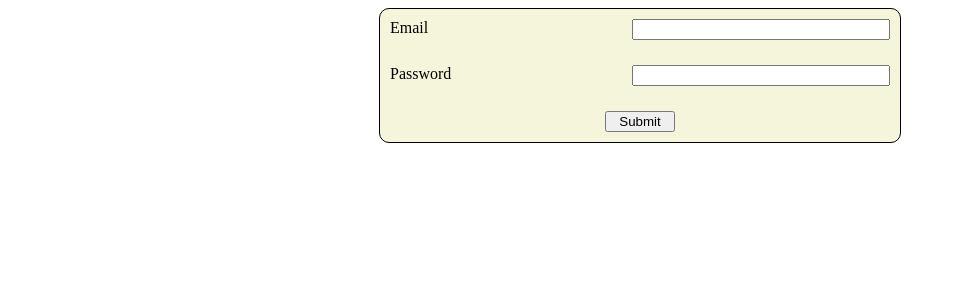
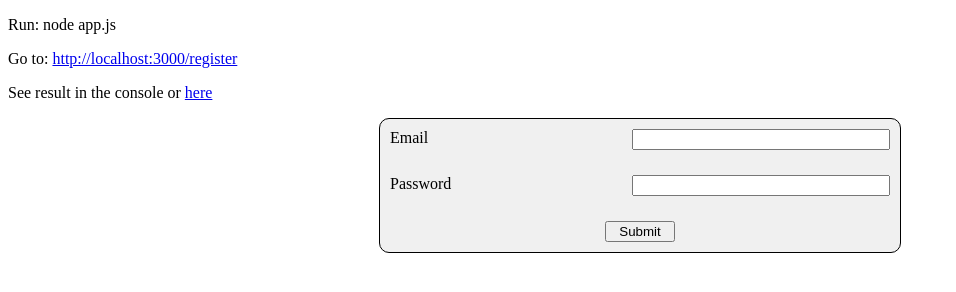
Before and after one commit to Ira-drozd/Form-Validator, a website: page index.html in a window 1280 px wide. Shown: the whole page, without its empty margins (0-956 px from the left). Drawn offline with nearby package versions, Linux system fonts and the light colour scheme.

Commit message:
add instruction

```diff
--- a/app.js
+++ b/app.js
@@ -14,7 +14,7 @@ app.get("/register", urlencodedParser, function (request, response) {
 app.post("/register", urlencodedParser, function (request, response) {
     if (!request.body) return response.sendStatus(400);
     console.log(request.body);
-   // response.send(`${request.body.email} - ${request.body.password}`);
+    //response.send(`${request.body.email} - ${request.body.password}`);
 
     function check() {
     let email=request.body.email;
--- a/index.html
+++ b/index.html
@@ -9,6 +9,11 @@
     <title>Document</title>
 </head>
 <body>
+<div class="instruction">
+    <p>Run: node app.js</p>
+    <p>Go to: <a href="http://localhost:3000/register">http://localhost:3000/register</a></p>
+    <p>See result in the console or <a href="img/result.PNG">here</a></p>
+</div>
 <form action="/register" method="post" name="myform">
     <label for="email">Email <input type="email" name="email" id="email" required></label>
 
--- a/public/js.js
+++ b/public/js.js
@@ -32,7 +32,8 @@ function submitForm(event) {
         data: {email: email.value, password: password.value}
     })
         .done(function (data) {
-            console.log("Data Saved: ", data);
+            console.log("Data: ", data);
+            alert("See result in the console");
             if (data.status === 1) {
                 email.classList.add("invalid");
                 errorEmail.innerHTML = "Please enter, dia130396@gmail.com"
@@ -43,13 +44,6 @@ function submitForm(event) {
             }
 
         })
-   /*     .done(function (data) {
-            if (data.status === 2) {
-                password.classList.add("invalid");
-                errorPassword.innerHTML = "Please enter,  Password.123"
-            }
-
-        })*/
         .fail(function (data) {
             console.log("Error load");
         })
--- a/public/style.scss
+++ b/public/style.scss
@@ -17,7 +17,7 @@ body {
 
 form[name="myform"] {
   max-width: 500px;
-  background: beige;
+  background: #f0f0f0;
   display: flex;
   flex-direction: column;
   margin: 0 auto;
```
Also changed, not shown: public/img/result.PNG (added), public/style.css.
